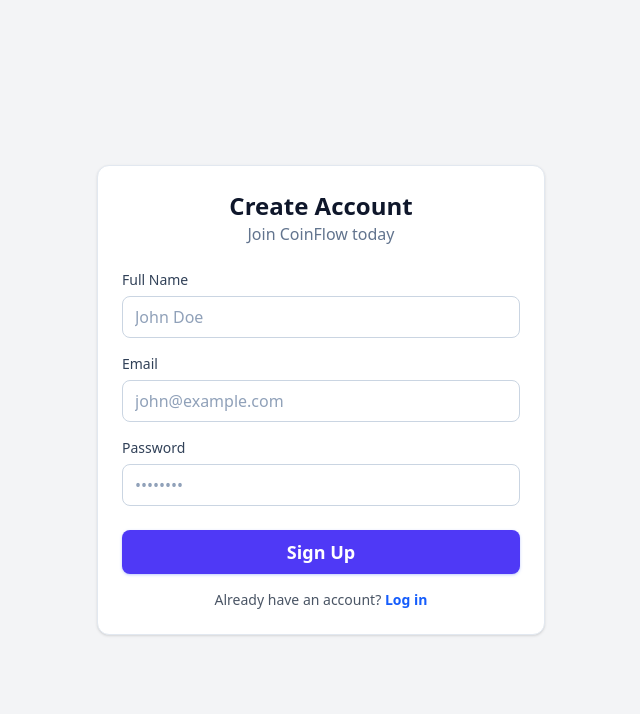
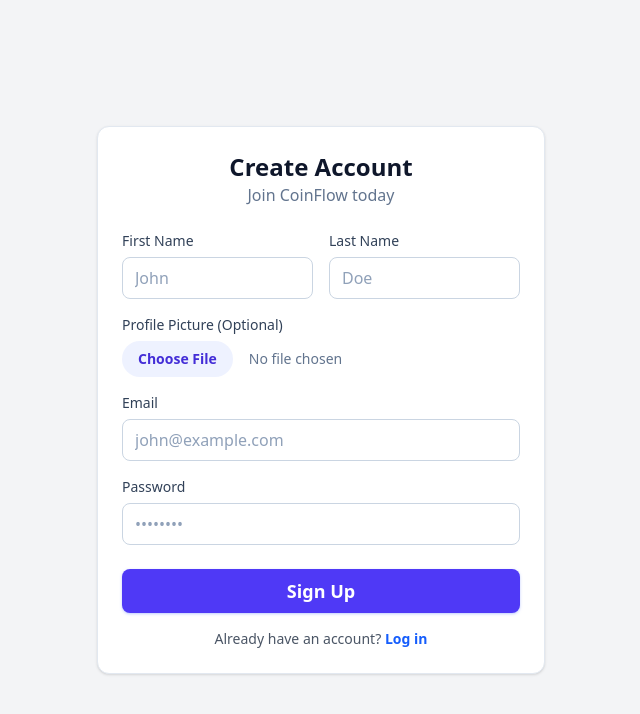
Before and after one commit to Sandun-S/coinflow-sandun, a React (Vite) app: page /signup in a window 1280 px wide. Shown: the top 714 px of the page, without its empty margins (319-959 px from the left). Built offline with nearby package versions, Linux system fonts and the light colour scheme; no server answers.

Commit message:
feat: implement user signup functionality with Firebase authentication, including profile image upload and dedicated UI.

```diff
--- a/src/components/auth/SignupPage.jsx
+++ b/src/components/auth/SignupPage.jsx
@@ -6,9 +6,11 @@
 import Button from '../common/Button';
 
 const SignupPage = () => {
-    const [name, setName] = useState('');
+    const [firstName, setFirstName] = useState('');
+    const [lastName, setLastName] = useState('');
     const [email, setEmail] = useState('');
     const [password, setPassword] = useState('');
+    const [image, setImage] = useState(null);
     const [error, setError] = useState('');
     const { signup } = useAuth();
     const navigate = useNavigate();
@@ -16,12 +18,18 @@
     const handleSubmit = async (e) => {
         e.preventDefault();
         setError('');
-        const res = await signup(name, email, password);
+        const res = await signup(firstName, lastName, email, password, image);
         if (res.success) {
             navigate('/');
         } else {
             console.error("Signup failed:", res.error);
             setError(res.error);
+        }
+    };
+
+    const handleImageChange = (e) => {
+        if (e.target.files[0]) {
+            setImage(e.target.files[0]);
         }
     };
 
@@ -40,15 +48,45 @@
                 )}
 
                 <form onSubmit={handleSubmit} className="flex flex-col gap-4">
-                    <Input
-                        label="Full Name"
-                        id="name"
-                        type="text"
-                        value={name}
-                        onChange={(e) => setName(e.target.value)}
-                        placeholder="John Doe"
-                        required
-                    />
+                    <div className="flex gap-4">
+                        <Input
+                            label="First Name"
+                            id="firstName"
+                            type="text"
+                            value={firstName}
+                            onChange={(e) => setFirstName(e.target.value)}
+                            placeholder="John"
+                            required
+                            className="w-full"
+                        />
+                        <Input
+                            label="Last Name"
+                            id="lastName"
+                            type="text"
+                            value={lastName}
+                            onChange={(e) => setLastName(e.target.value)}
+                            placeholder="Doe"
+                            required
+                            className="w-full"
+                        />
+                    </div>
+
+                    <div className="flex flex-col gap-1.5">
+                        <label htmlFor="profileImage" className="text-sm font-medium text-slate-700 dark:text-slate-300">Profile Picture (Optional)</label>
+                        <input
+                            type="file"
+                            id="profileImage"
+                            accept="image/*"
+                            onChange={handleImageChange}
+                            className="block w-full text-sm text-slate-500
+                                file:mr-4 file:py-2 file:px-4
+                                file:rounded-full file:border-0
+                                file:text-sm file:font-semibold
+                                file:bg-indigo-50 file:text-indigo-700
+                                hover:file:bg-indigo-100
+                            "
+                        />
+                    </div>
                     <Input
                         label="Email"
                         id="email"
--- a/src/context/AuthContext.jsx
+++ b/src/context/AuthContext.jsx
@@ -1,5 +1,5 @@
 import React, { createContext, useContext, useState, useEffect } from 'react';
-import { auth, googleProvider } from '../lib/firebase';
+import { auth, googleProvider, storage } from '../lib/firebase';
 import {
     signInWithEmailAndPassword,
     createUserWithEmailAndPassword,
@@ -8,6 +8,7 @@
     signInWithPopup,
     updateProfile
 } from 'firebase/auth';
+import { ref, uploadBytes, getDownloadURL } from 'firebase/storage';
 
 const AuthContext = createContext(null);
 
@@ -52,14 +53,30 @@
         }
     };
 
-    const signup = async (name, email, password) => {
+    const signup = async (firstName, lastName, email, password, profileImage) => {
         try {
             const userCredential = await createUserWithEmailAndPassword(auth, email, password);
-            // Update profile with name
-            await updateProfile(userCredential.user, {
-                displayName: name
+            const user = userCredential.user;
+            let photoURL = null;
+
+            // Upload Profile Image if provided
+            if (profileImage) {
+                try {
+                    const storageRef = ref(storage, `profile_images/${user.uid}`);
+                    const snapshot = await uploadBytes(storageRef, profileImage);
+                    photoURL = await getDownloadURL(snapshot.ref);
+                } catch (uploadError) {
+                    console.error("Image upload failed:", uploadError);
+                    // Continue without image
+                }
+            }
+
+            // Update profile with name and photo
+            await updateProfile(user, {
+                displayName: `${firstName} ${lastName}`,
+                photoURL: photoURL
             });
-            // Force update local state immediately or wait for onAuthStateChanged
+
             return { success: true };
         } catch (error) {
             console.error("Signup Error:", error.code, error.message);
--- a/src/lib/firebase.js
+++ b/src/lib/firebase.js
@@ -2,6 +2,7 @@
 import { getAnalytics } from "firebase/analytics";
 import { getAuth, GoogleAuthProvider } from "firebase/auth";
 import { getFirestore } from "firebase/firestore";
+import { getStorage } from "firebase/storage";
 
 const firebaseConfig = {
     apiKey: import.meta.env.VITE_FIREBASE_API_KEY,
@@ -18,6 +19,7 @@
 const analytics = getAnalytics(app);
 const auth = getAuth(app);
 const db = getFirestore(app);
+const storage = getStorage(app);
 const googleProvider = new GoogleAuthProvider();
 
-export { auth, db, googleProvider, analytics };
+export { auth, db, storage, googleProvider, analytics };
```
